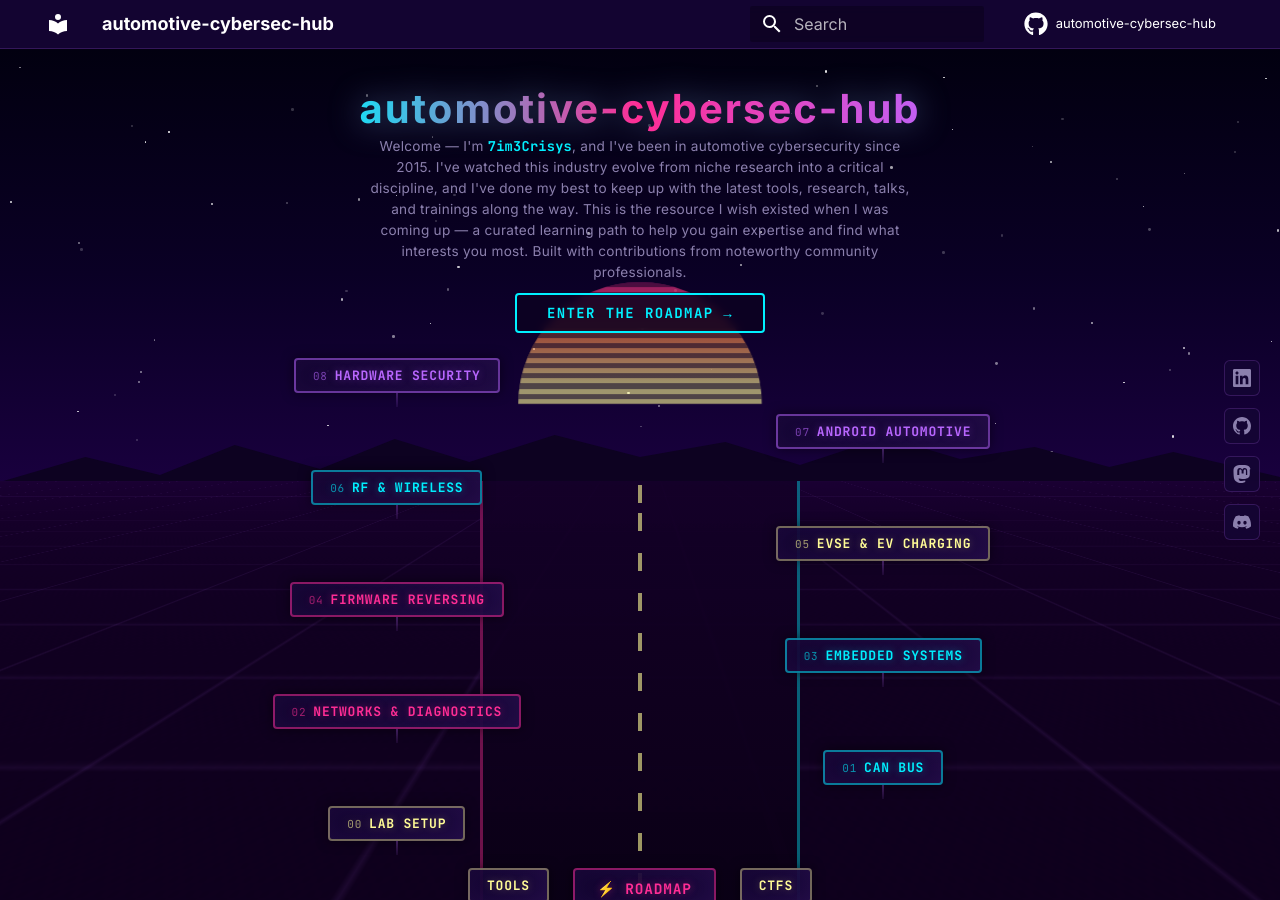
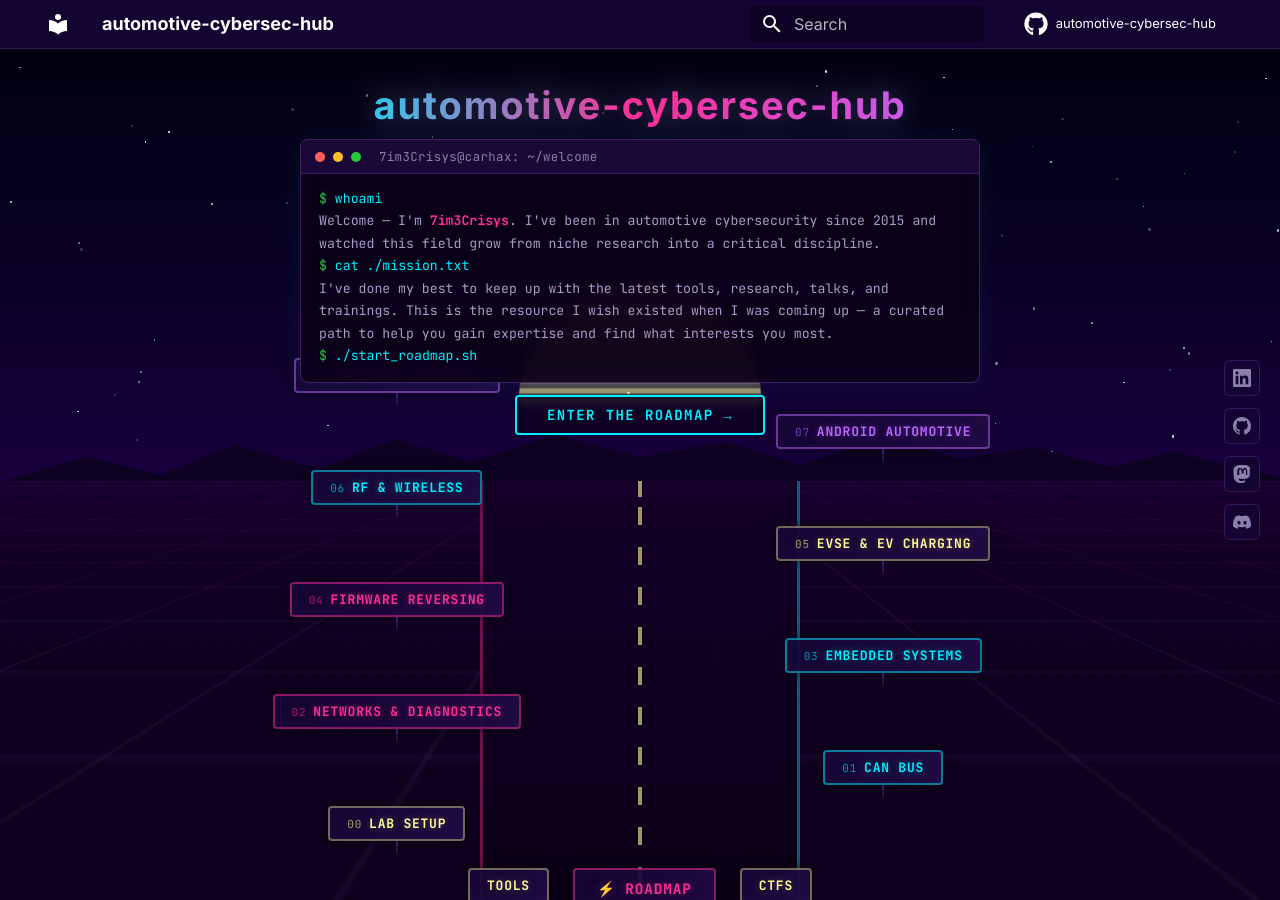
Before and after one commit to b00713g/b00713g.github.io, an MkDocs documentation site: the page built from docs/index.md, in a window 1280 px wide and 900 px high. Built offline with MkDocs 1.6.1 and Material for MkDocs 9.7.7, drawn with Linux system fonts in a browser that asks for light colours; comment, search, counter and statistics services are not loaded; some of the changed text lies outside the part shown.

Commit message:
updated visual whoami for homepage

```diff
--- a/overrides/home.html
+++ b/overrides/home.html
@@ -2,13 +2,15 @@
 
 {% block tabs %}{% endblock %}
 {% block content %}{% endblock %}
-{% block site_nav %}{% endblock %}
 
 {% block hero %}
 <style>
 .md-main__inner{margin:0;max-width:none;padding:0;}
 .md-content{max-width:none;margin:0;padding:0;}
 .md-sidebar{display:none;}
+/* Hide the hamburger on the home page — the road signs are the nav */
+label[for="__drawer"]{display:none!important;}
+.md-header__button.md-icon[for="__drawer"]{display:none!important;}
 .md-header{background:rgba(21,5,52,0.9)!important;backdrop-filter:blur(8px);}
 .md-footer{border-top:1px solid rgba(185,103,255,0.15);}
 
@@ -57,13 +59,26 @@
 .sign-yellow .sign-plate{border-color:rgba(255,251,150,.4);color:#fffb96;text-shadow:0 0 8px rgba(255,251,150,.3);}
 .sign-post{width:2px;height:14px;margin:0 auto;background:linear-gradient(180deg,rgba(185,103,255,.3),rgba(185,103,255,.08));}
 
-.road-title{position:absolute;top:1%;left:50%;transform:translateX(-50%);z-index:20;text-align:center;width:92%;max-width:640px;}
-.road-title h1{font-size:2rem;font-weight:700;letter-spacing:.05em;
+.road-title{position:absolute;top:1%;left:50%;transform:translateX(-50%);z-index:20;text-align:center;width:94%;max-width:680px;}
+.road-title h1{font-size:1.9rem;font-weight:700;letter-spacing:.05em;
   background:linear-gradient(90deg,#00f0ff,#ff2d95,#b967ff);-webkit-background-clip:text;-webkit-text-fill-color:transparent;background-clip:text;
-  animation:heroGlow 4s ease-in-out infinite alternate;margin-bottom:.15rem;line-height:1.2;}
+  animation:heroGlow 4s ease-in-out infinite alternate;margin-bottom:.5rem;line-height:1.2;}
 @keyframes heroGlow{0%{filter:drop-shadow(0 0 12px rgba(0,240,255,.5))}100%{filter:drop-shadow(0 0 20px rgba(255,45,149,.6))}}
-.road-title .intro{font-size:.68rem;color:#8b7fad;letter-spacing:.02em;margin-bottom:.5rem;line-height:1.55;max-width:540px;margin-left:auto;margin-right:auto;}
-.road-title .intro .handle{color:#00f0ff;font-family:'JetBrains Mono',monospace;font-weight:600;}
+/* Terminal window */
+.term{background:rgba(10,2,24,0.92);border:1px solid rgba(185,103,255,0.3);border-radius:8px;
+  box-shadow:0 0 25px rgba(0,240,255,0.08),inset 0 0 30px rgba(185,103,255,0.03);
+  backdrop-filter:blur(6px);overflow:hidden;margin-bottom:.6rem;text-align:left;}
+.term-bar{display:flex;align-items:center;gap:.4rem;padding:.4rem .7rem;background:rgba(30,10,65,0.8);border-bottom:1px solid rgba(185,103,255,0.2);}
+.term-dot{width:10px;height:10px;border-radius:50%;}
+.term-dot.r{background:#ff5f56}.term-dot.y{background:#ffbd2e}.term-dot.g{background:#27c93f}
+.term-title{margin-left:.5rem;font-family:'JetBrains Mono',monospace;font-size:.62rem;color:#8b7fad;letter-spacing:.03em;}
+.term-body{padding:.7rem .9rem;font-family:'JetBrains Mono',monospace;font-size:.66rem;line-height:1.7;color:#c9bdf0;}
+.term-body .prompt{color:#27c93f;}
+.term-body .cmd{color:#00f0ff;}
+.term-body .out{color:#a89cc8;}
+.term-body .handle{color:#ff2d95;font-weight:600;}
+.term-body .cursor{display:inline-block;width:7px;height:13px;background:#00f0ff;animation:blink 1.1s steps(1) infinite;vertical-align:middle;margin-left:2px;}
+@keyframes blink{50%{opacity:0}}
 .enter-btn{display:inline-block;padding:.45rem 1.5rem;border:2px solid #00f0ff;color:#00f0ff!important;border-radius:4px;
   font-family:'JetBrains Mono',monospace;font-size:.7rem;font-weight:700;letter-spacing:.1em;text-transform:uppercase;
   cursor:pointer;transition:all .25s;background:rgba(13,2,33,0.8);text-decoration:none!important;backdrop-filter:blur(4px);}
@@ -88,20 +103,28 @@
 .credits-title{font-size:1.3rem;font-weight:700;text-align:center;
   background:linear-gradient(90deg,#00f0ff,#b967ff);-webkit-background-clip:text;-webkit-text-fill-color:transparent;background-clip:text;margin-bottom:.3rem;}
 .credits-sub{text-align:center;color:#8b7fad;font-size:.82rem;margin-bottom:1.5rem;}
-.credits-grid{display:grid;grid-template-columns:1fr 1fr;gap:.8rem;margin-bottom:1.2rem;}
-.credit-card{display:block;background:#1a0a3e;border:1px solid rgba(185,103,255,.12);border-radius:6px;padding:1rem 1.1rem;transition:all .25s;text-decoration:none!important;}
+/* Creator card — full width, on top */
+.creator-card{display:block;max-width:400px;margin:0 auto 1.5rem;background:linear-gradient(135deg,rgba(255,45,149,0.08),rgba(0,240,255,0.06));
+  border:1px solid rgba(0,240,255,.35);border-radius:8px;padding:1rem 1.2rem;text-align:center;transition:all .25s;text-decoration:none!important;
+  box-shadow:0 0 20px rgba(0,240,255,0.08);}
+.creator-card:hover{transform:translateY(-2px);box-shadow:0 0 25px rgba(0,240,255,0.2);}
+.creator-card .cc-name{color:#00f0ff;font-size:1rem;}
+.creator-card .cc-role{color:#ff2d95;font-family:'JetBrains Mono',monospace;font-size:.65rem;text-transform:uppercase;letter-spacing:.08em;margin-bottom:.2rem;}
+.creator-card .cc-handle{margin-bottom:0;}
+/* Compact name boxes */
+.credits-grid{display:grid;grid-template-columns:repeat(3,1fr);gap:.7rem;margin-bottom:1.2rem;}
+.credit-card{display:block;background:#1a0a3e;border:1px solid rgba(185,103,255,.12);border-radius:6px;padding:.7rem .8rem;transition:all .25s;text-decoration:none!important;text-align:center;}
 .credit-card:hover{transform:translateY(-2px);}
 .cc-cyan:hover{border-color:rgba(0,240,255,.3);box-shadow:0 0 16px rgba(0,240,255,.08);}
 .cc-pink:hover{border-color:rgba(255,45,149,.3);box-shadow:0 0 16px rgba(255,45,149,.08);}
 .cc-purple:hover{border-color:rgba(185,103,255,.3);box-shadow:0 0 16px rgba(185,103,255,.08);}
 .cc-yellow:hover{border-color:rgba(255,251,150,.25);box-shadow:0 0 16px rgba(255,251,150,.06);}
-.cc-name{font-family:'JetBrains Mono',monospace;font-size:.82rem;font-weight:700;margin-bottom:.15rem;}
+.cc-name{font-family:'JetBrains Mono',monospace;font-size:.78rem;font-weight:700;margin-bottom:.12rem;}
 .cc-cyan .cc-name{color:#00f0ff}.cc-pink .cc-name{color:#ff2d95}.cc-purple .cc-name{color:#b967ff}.cc-yellow .cc-name{color:#fffb96}
-.cc-handle{font-family:'JetBrains Mono',monospace;font-size:.68rem;color:#8b7fad;margin-bottom:.5rem;}
-.cc-desc{font-size:.78rem;color:#e0d6ff;line-height:1.55;opacity:.85;}
+.cc-handle{font-family:'JetBrains Mono',monospace;font-size:.62rem;color:#8b7fad;}
 .credits-communities{text-align:center;font-size:.8rem;color:#8b7fad;margin-top:.5rem;}
 .landing-footer{text-align:center;padding:1rem;font-size:.65rem;color:#8b7fad;opacity:.5;}
-@media(max-width:768px){.road-title h1{font-size:1.2rem}.road-title{top:1%}.road-title .intro{font-size:.6rem;line-height:1.4}.sign-plate{font-size:.5rem;padding:.25rem .5rem}.signs-container{top:55%}.credits-grid{grid-template-columns:1fr}.sign-row.left{padding-right:30%}.sign-row.right{padding-left:30%}.sign-row{margin-bottom:.25rem}.sign-post{height:8px}.social-float{right:.5rem;gap:.4rem}.social-float a{width:30px;height:30px}.social-float a svg{width:14px;height:14px}.social-bar{flex-wrap:wrap;gap:.5rem}.social-bar a{font-size:.65rem;padding:.3rem .5rem}}
+@media(max-width:768px){.road-title h1{font-size:1.1rem}.road-title{top:1%}.term-body{font-size:.55rem;line-height:1.5;padding:.5rem .6rem}.term-title{font-size:.55rem}.sign-plate{font-size:.5rem;padding:.25rem .5rem}.signs-container{top:58%}.credits-grid{grid-template-columns:1fr 1fr}.sign-row.left{padding-right:30%}.sign-row.right{padding-left:30%}.sign-row{margin-bottom:.25rem}.sign-post{height:8px}.social-float{right:.5rem;gap:.4rem}.social-float a{width:30px;height:30px}.social-float a svg{width:14px;height:14px}.social-bar{flex-wrap:wrap;gap:.5rem}.social-bar a{font-size:.65rem;padding:.3rem .5rem}}
 </style>
 
 <div class="outrun-landing">
@@ -129,7 +152,19 @@
 
   <div class="road-title">
     <h1>automotive-cybersec-hub</h1>
-    <div class="intro">Welcome — I'm <span class="handle">7im3Crisys</span>, and I've been in automotive cybersecurity since 2015. I've watched this industry evolve from niche research into a critical discipline, and I've done my best to keep up with the latest tools, research, talks, and trainings along the way. This is the resource I wish existed when I was coming up — a curated learning path to help you gain expertise and find what interests you most. Built with contributions from noteworthy community professionals.</div>
+    <div class="term">
+      <div class="term-bar">
+        <span class="term-dot r"></span><span class="term-dot y"></span><span class="term-dot g"></span>
+        <span class="term-title">7im3Crisys@carhax: ~/welcome</span>
+      </div>
+      <div class="term-body">
+        <span class="prompt">$</span> <span class="cmd">whoami</span><br>
+        <span class="out">Welcome — I'm <span class="handle">7im3Crisys</span>. I've been in automotive cybersecurity since 2015 and watched this field grow from niche research into a critical discipline.</span><br>
+        <span class="prompt">$</span> <span class="cmd">cat ./mission.txt</span><br>
+        <span class="out">I've done my best to keep up with the latest tools, research, talks, and trainings. This is the resource I wish existed when I was coming up — a curated path to help you gain expertise and find what interests you most.</span><br>
+        <span class="prompt">$</span> <span class="cmd">./start_roadmap.sh</span><span class="cursor"></span>
+      </div>
+    </div>
     <a class="enter-btn" href="roadmap/">Enter the Roadmap →</a>
   </div>
 
@@ -154,42 +189,40 @@
   <div class="credits-inner">
     <div class="credits-title">Built on the shoulders of</div>
     <p class="credits-sub">This resource exists because these people put their knowledge out in the open.</p>
+
+    <a href="https://infosec.exchange/@7im3Crisys" target="_blank" class="creator-card">
+      <div class="cc-role">Creator / Roadmap Designer</div>
+      <div class="cc-name">7im3Crisys</div>
+      <div class="cc-handle">automotive cybersecurity since 2015</div>
+    </a>
+
     <div class="credits-grid">
       <a href="https://icanhack.nl/" target="_blank" class="credit-card cc-cyan">
         <div class="cc-name">Willem Melching</div><div class="cc-handle">icanhack.nl</div>
-        <div class="cc-desc">The Knowledge Base on vehicle networks, diagnostics, and automotive RE. This site links to his work constantly because there's no point rewriting what he's already done better.</div>
       </a>
       <a href="https://voidstarsec.com/" target="_blank" class="credit-card cc-pink">
-        <div class="cc-name">Matthew Alt / Wrong Baud</div><div class="cc-handle">VoidStar Security</div>
-        <div class="cc-desc">The Embedded Security Roadmap and Wrong Baud's Blog are the definitive open resources for hardware hacking. His Ghidra training through Hackaday U has taught thousands.</div>
+        <div class="cc-name">Matthew Alt</div><div class="cc-handle">VoidStar / Wrong Baud</div>
       </a>
       <a href="https://github.com/polybassa" target="_blank" class="credit-card cc-purple">
         <div class="cc-name">Nils Weiss</div><div class="cc-handle">Scapy Automotive</div>
-        <div class="cc-desc">Built the Scapy automotive layer — UDS, DoIP, ISO-TP, SOME/IP, HSFZ, GMLAN, XCP plus automated scanners and stateful fuzzers.</div>
       </a>
       <a href="https://ost2.fyi/" target="_blank" class="credit-card cc-cyan">
         <div class="cc-name">Xeno Kovah</div><div class="cc-handle">OpenSecurityTraining2</div>
-        <div class="cc-desc">Founded OST2 — a nonprofit providing the world's deepest free cybersecurity training. Architecture courses are essential for embedded RE at depth.</div>
       </a>
       <a href="https://www.newae.com/" target="_blank" class="credit-card cc-yellow">
         <div class="cc-name">Colin O'Flynn</div><div class="cc-handle">ChipWhisperer</div>
-        <div class="cc-desc">Created ChipWhisperer, making side-channel analysis and fault injection accessible. BAM BAM!! demonstrated EMFI on a real automotive ECU.</div>
       </a>
       <a href="https://github.com/FlUxIuS" target="_blank" class="credit-card cc-pink">
-        <div class="cc-name">Sébastien Dudek</div><div class="cc-handle">V2G Injector / HomePlugPWN</div>
-        <div class="cc-desc">Opened up EV charging security as a research field with PLC-layer MITM on ISO 15118.</div>
+        <div class="cc-name">Sébastien Dudek</div><div class="cc-handle">V2G Injector</div>
       </a>
       <a href="http://opengarages.org/" target="_blank" class="credit-card cc-purple">
-        <div class="cc-name">Craig Smith</div><div class="cc-handle">Car Hacker's Handbook / ICSim</div>
-        <div class="cc-desc">The first book most people read on automotive security. ICSim is where almost everyone's CAN bus journey starts.</div>
+        <div class="cc-name">Craig Smith</div><div class="cc-handle">Car Hacker's Handbook</div>
       </a>
       <a href="https://samy.pl/" target="_blank" class="credit-card cc-yellow">
         <div class="cc-name">Samy Kamkar</div><div class="cc-handle">RollJam / OpenSesame</div>
-        <div class="cc-desc">Demonstrated real-world key fob and rolling code vulnerabilities that changed how the industry thinks about physical access.</div>
       </a>
       <a href="https://brownfinesecurity.com/" target="_blank" class="credit-card cc-cyan">
-        <div class="cc-name">Matt Brown</div><div class="cc-handle">Brown Fine Security / @mattbrwn</div>
-        <div class="cc-desc">200K+ subscriber YouTube channel — the largest active hardware hacking channel. IoT pentesting walkthroughs, firmware RE, UART exploitation, and free training that bridges software pentesting to hardware.</div>
+        <div class="cc-name">Matt Brown</div><div class="cc-handle">Brown Fine Security</div>
       </a>
     </div>
     <p class="credits-communities">And the communities: <a href="http://opengarages.org/" target="_blank">Open Garages</a> · <a href="https://www.carhackingvillage.com/" target="_blank">DEF CON Car Hacking Village</a> · <a href="https://www.asrg.io/" target="_blank">ASRG</a></p>
```
